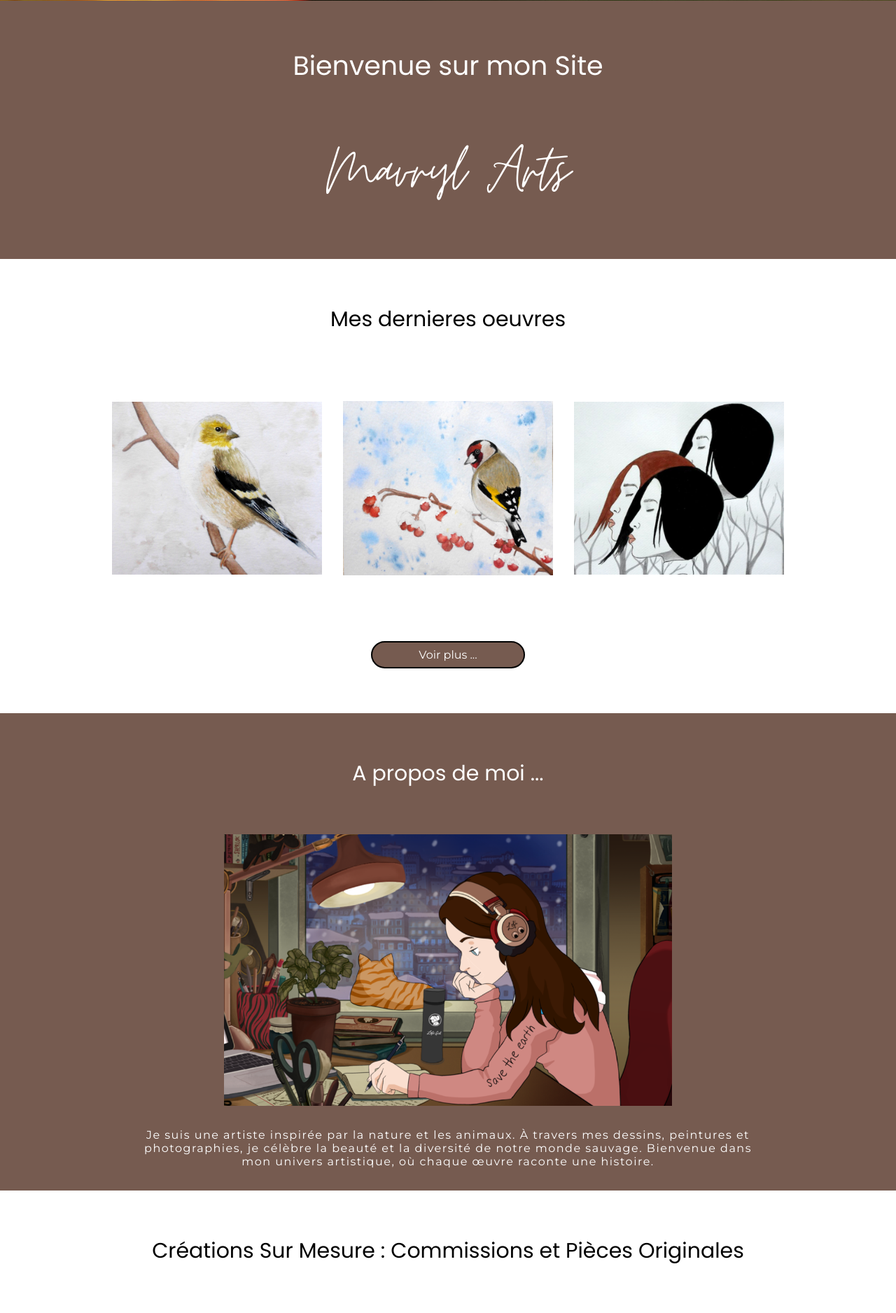
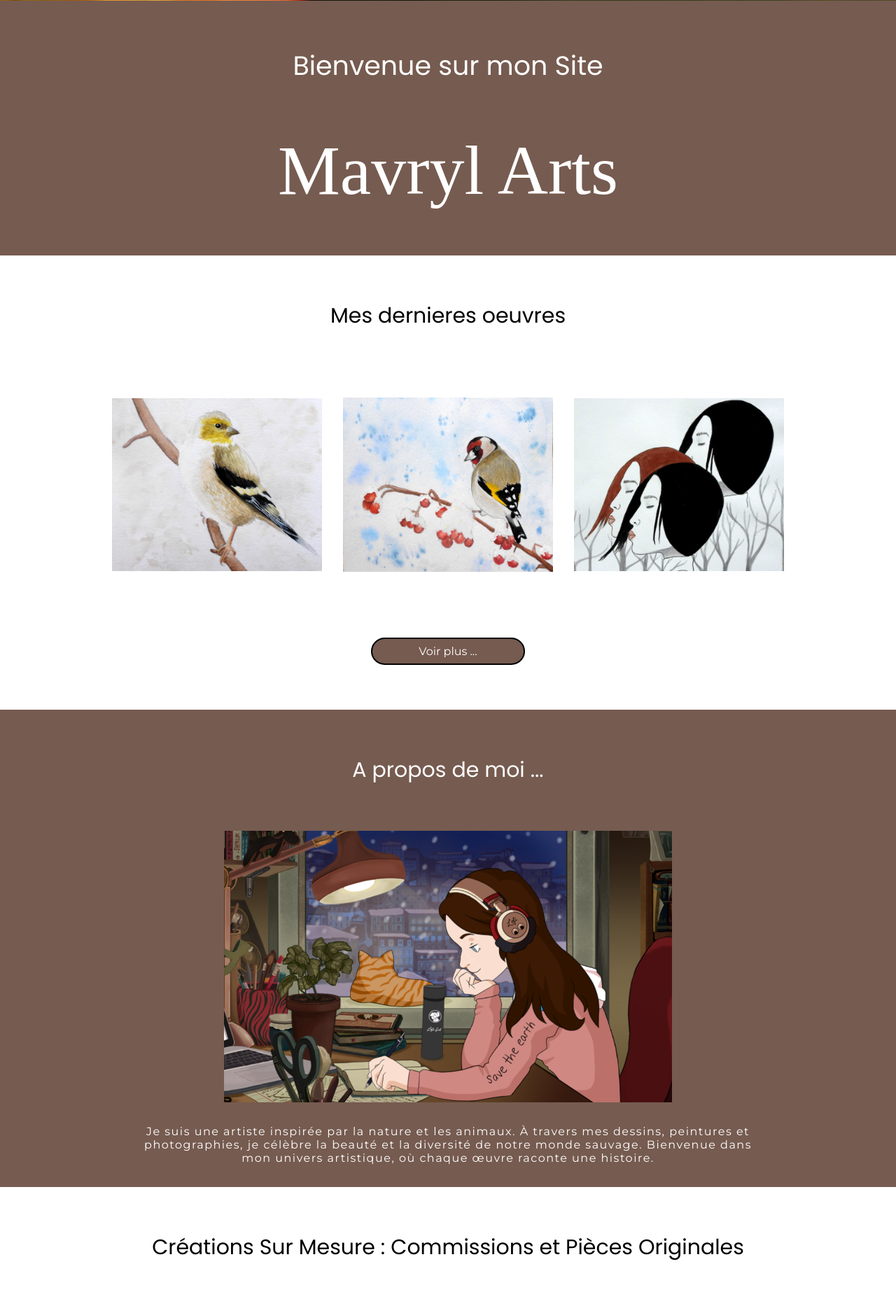
Before and after one commit to CyrilleDeletre/mavrylArts-project, a PHP site: page /php/public/ in a window 1280 px wide. Shown: the part 584-2460 px from the top of the page at 70% size. Run offline with PHP 8.4, Linux system fonts and the light colour scheme; some web fonts are replaced.

Commit message:
Réglement pb console

```diff
--- a/php/public/css/base.css
+++ b/php/public/css/base.css
@@ -1,6 +1,6 @@
 @font-face {
     font-family: "MoonTime";
-    src: url(../../../FontsFree-Net-MoonTime-Regular-1.ttf);
+    src: url(../FontsFree-Net-MoonTime-Regular-1.ttf);
 }
 :root {
     --White: #ffffff;
```
Also changed, not shown: php/public/FontsFree-Net-MoonTime-Regular-1.ttf (renamed from FontsFree-Net-MoonTime-Regular-1.ttf).
